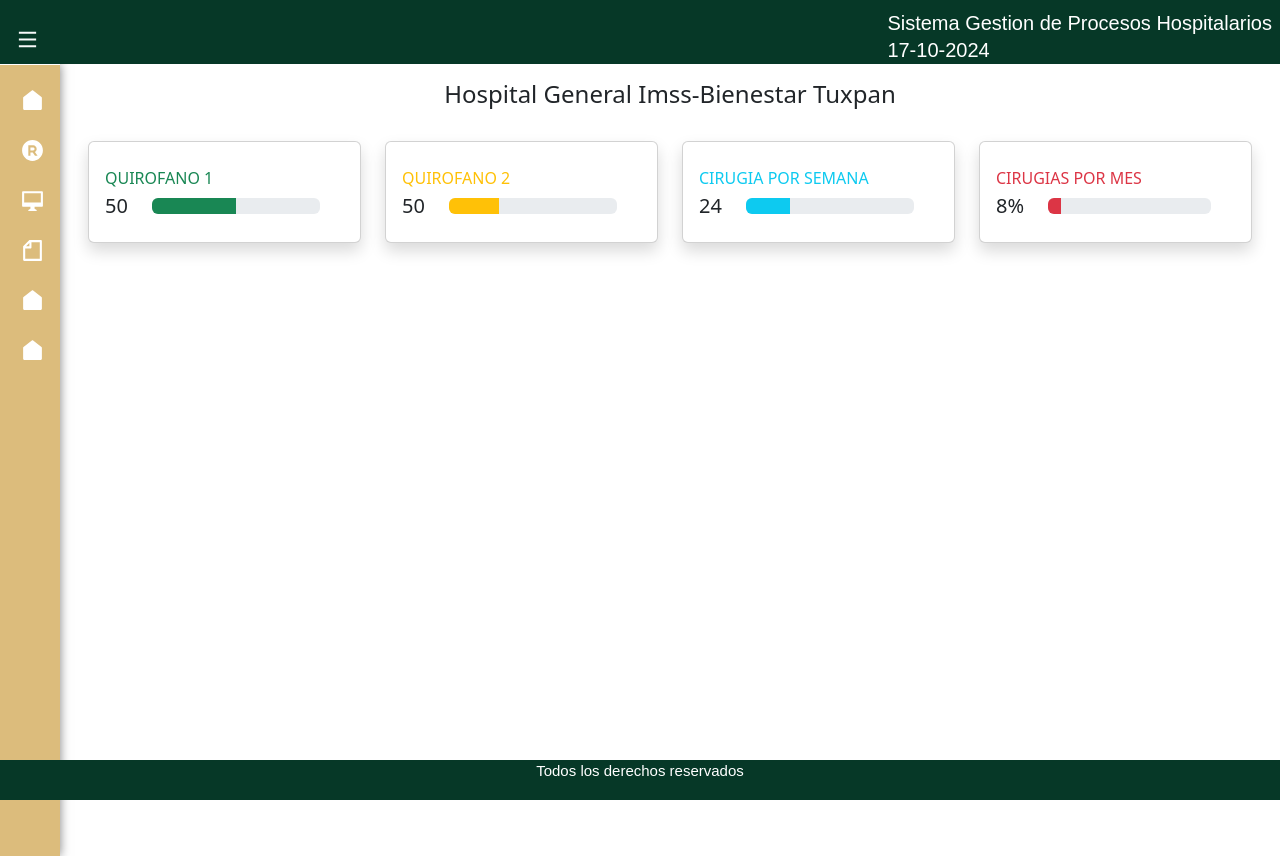
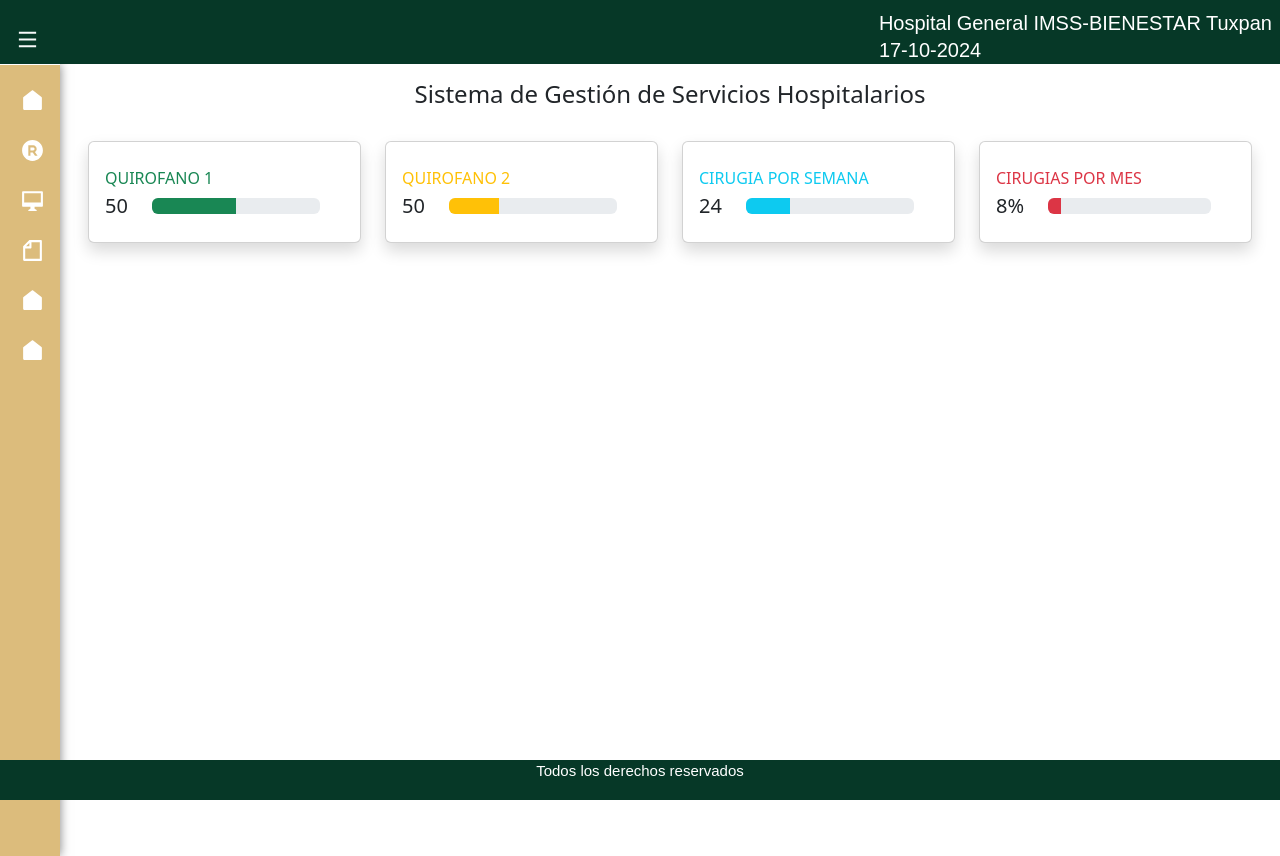
Before and after one commit to Adolfo2803/Proyecto-sishasmf, an Angular app: page /dashboard in a window 1280 px wide. Built offline with nearby package versions, Linux system fonts and the light colour scheme.

Commit message:
Logro: Se Modifican los titulos, del Header, y el Dashboard.

```diff
--- a/src/app/business/dashboard/dashboard.component.html
+++ b/src/app/business/dashboard/dashboard.component.html
@@ -1,7 +1,7 @@
 <div class="container-fluid">
     <div class="row">
         <div class="col-12 text-center mb-4">
-            <h4>Hospital General Imss-Bienestar Tuxpan</h4>
+            <h4>Sistema de Gestión de Servicios Hospitalarios</h4>
 
 
         </div>
--- a/src/app/shared/components/header/header.component.html
+++ b/src/app/shared/components/header/header.component.html
@@ -13,7 +13,7 @@
 <div>
 
 
-    <div class=" titulo">Sistema Gestion de Procesos Hospitalarios</div>
+    <div class=" titulo">Hospital General IMSS-BIENESTAR Tuxpan </div>
    <h4 class="titulo">{{currentDate| date:'dd-MM-YYYY' }}</h4>
 </div>
 
```
